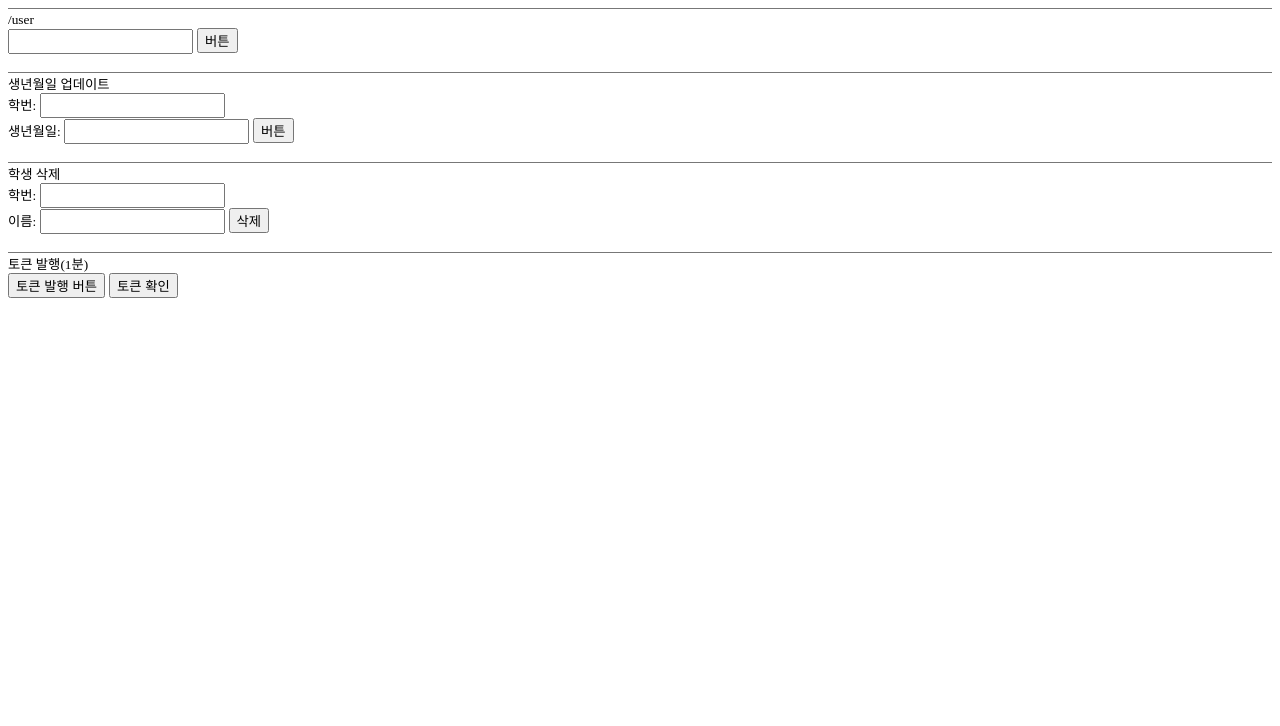
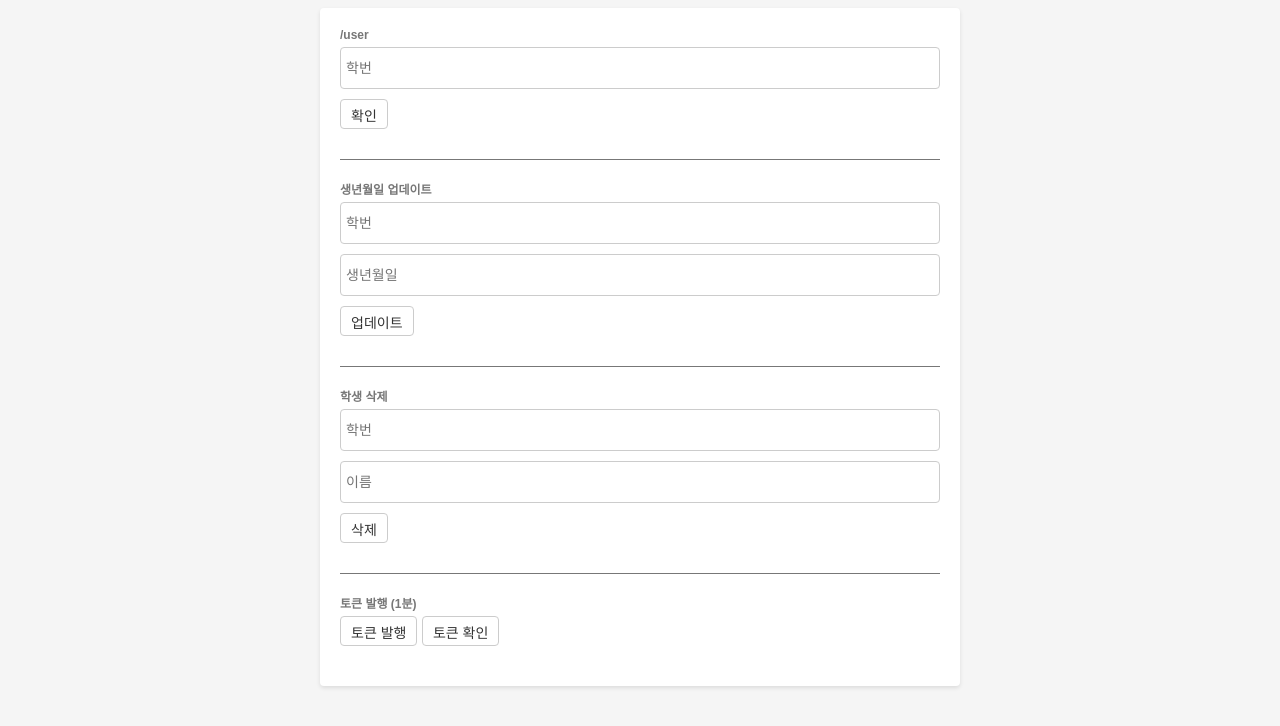
Before and after one commit to cms0403/API_Test, a website: page page/index.html in a window 1280 px wide. Drawn offline with nearby package versions, Linux system fonts and the light colour scheme.

Commit message:
230525 update

```diff
--- a/page/index.html
+++ b/page/index.html
@@ -6,37 +6,101 @@
     <meta name="viewport" content="width=device-width, initial-scale=1.0">
     <title>Document</title>
     <script src="https://code.jquery.com/jquery-3.6.0.js"></script>
+    <style>
+        body {
+            font-family: Arial, sans-serif;
+            background-color: #f5f5f5;
+        }
+        .container {
+            max-width: 600px;
+            margin: 0 auto;
+            padding: 20px;
+            background-color: #fff;
+            box-shadow: 0px 2px 4px rgba(0, 0, 0, 0.1);
+            border-radius: 4px;
+        }
+        hr {
+            border: none;
+            height: 1px;
+            background-color: #777;
+            margin: 20px 0;
+        }
+        small {
+            font-size: 12px;
+            color: #777;
+            margin-bottom: 5px;
+            display: block;
+            font-weight: bold;
+        }
+        input[type="text"] {
+            height: 30px;
+            margin-bottom: 10px;
+            padding: 5px;
+            font-size: 14px;
+            border: 1px solid #ccc;
+            border-radius: 4px;
+            width: 588px;
+        }
+        input[type="button"] {
+            height: 30px;
+            margin-bottom: 10px;
+            padding: 5px 10px;
+            font-size: 14px;
+            border: 1px solid #ccc;
+            border-radius: 4px;
+            width: auto;
+            background-color: #fff;
+            color: #333;
+            cursor: pointer;
+        }
+        input[type="button"]:hover {
+            background-color: #f5f5f5;
+        }
+        .message {
+            margin-top: 10px;
+            font-weight: bold;
+            color: #777;
+        }
+    </style>
 </head>
 <body>
-    <div style="height:1px;border-top: #777 solid 1px;"></div>
+    <div class="container">
+        <div>
             <small>/user</small>
             <div>
-        <input type="text" id="testId" style="height:19px">
-        <input type="button" id="testBtn" style="height:25px" value="버튼">
+                <input type="text" id="testId" placeholder="학번">
+                <input type="button" id="testBtn" value="확인">
             </div>
-    <br>
-    <div style="height:1px;border-top: #777 solid 1px;"></div>
+        </div>
+        <hr>
+        <div>
             <small>생년월일 업데이트</small>
             <div>
-        <small>학번: </small><input type="text" id="userCode" style="height:19px"><br>
-        <small>생년월일: </small><input type="text" id="userBirth" style="height:19px">
-        <input type="button" id="nmbirthBtn" style="height:25px" value="버튼">
+                <input type="text" id="userCode" placeholder="학번">
+                <br>
+                <input type="text" id="userBirth" placeholder="생년월일">
+                <input type="button" id="nmbirthBtn" value="업데이트">
             </div>
-    <br>
-    <div style="height:1px;border-top: #777 solid 1px;"></div>
+        </div>
+        <hr>
+        <div>
             <small>학생 삭제</small>
             <div>
-        <small>학번: </small><input type="text" id="delCode" style="height:19px"><br>
-        <small>이름: </small><input type="text" id="delName" style="height:19px">
-        <input type="button" id="delBtn" style="height:25px" value="삭제">
+                <input type="text" id="delCode" placeholder="학번">
+                <br>
+                <input type="text" id="delName" placeholder="이름">
+                <input type="button" id="delBtn" value="삭제">
             </div>
-    <br>
-    <div style="height:1px;border-top: #777 solid 1px;"></div>
-    <small>토큰 발행(1분)</small>
+        </div>
+        <hr>
         <div>
-        <!-- <input type="submit" id="tokenSubmit" value="토큰 발행 SUBMIT"> -->
-        <input type="button" id="tokenBtn" value="토큰 발행 버튼">
+            <small>토큰 발행 (1분)</small>
+            <div>
+                <input type="button" id="tokenBtn" value="토큰 발행">
                 <input type="button" id="tokenCheck" value="토큰 확인">
+            </div>
+        </div>
+        <div class="message" id="message"></div>
     </div>
 </body>
 </html>
@@ -63,10 +127,13 @@
                     "token":token
                 },
                 success: function (response) {
-                    console.log(response);
+                    var jsonData = JSON.stringify(response, null, 2); // JSON 데이터를 이쁘게 정렬하여 문자열로 변환
+                    //alert(jsonData); // alert 창에 JSON 데이터 표시
+                    document.getElementById("message").innerText = jsonData;
                 },
                 error: function (xhr, textStatus, error) {
-                    if(xhr.responseJSON.errormessage != "") { //토큰인증 실패 메세지
+                    console.log(xhr.responseJSON)
+                    if(xhr.responseJSON != undefined) { //토큰인증 실패 메세지
                         alert(xhr.responseJSON.errormessage);
                     } else if(textStatus == "parsererror") {
                         alert("해당 유저가 없습니다.");
@@ -98,7 +165,7 @@
                     alert(userCode + " 학번 학생 생년월일 업데이트 완료")
                 },
                 error: function (xhr, textStatus, error) {
-                    if(xhr.responseJSON.errormessage != "") { //토큰인증 실패 메세지
+                    if(xhr.responseJSON.errormessage != undefined) { //토큰인증 실패 메세지
                         alert(xhr.responseJSON.errormessage);
                     } else if(textStatus == "parsererror") {
                         alert("해당 유저가 없습니다.");
@@ -130,7 +197,7 @@
                     alert(delName + "(" + delCode + ") 삭제 완료");
                 },
                 error: function (xhr, textStatus, error) {
-                    if(xhr.responseJSON.errormessage != "") { //토큰인증 실패 메세지
+                    if(xhr.responseJSON.errormessage != undefined) { //토큰인증 실패 메세지
                         alert(xhr.responseJSON.errormessage);
                     } else if(textStatus == "parsererror") {
                         alert("해당 유저가 없습니다.");
```
Also changed, not shown: config/db_pool_config.json (+4 -4 lines). Lines whose indentation alone changed are shown as unchanged.
